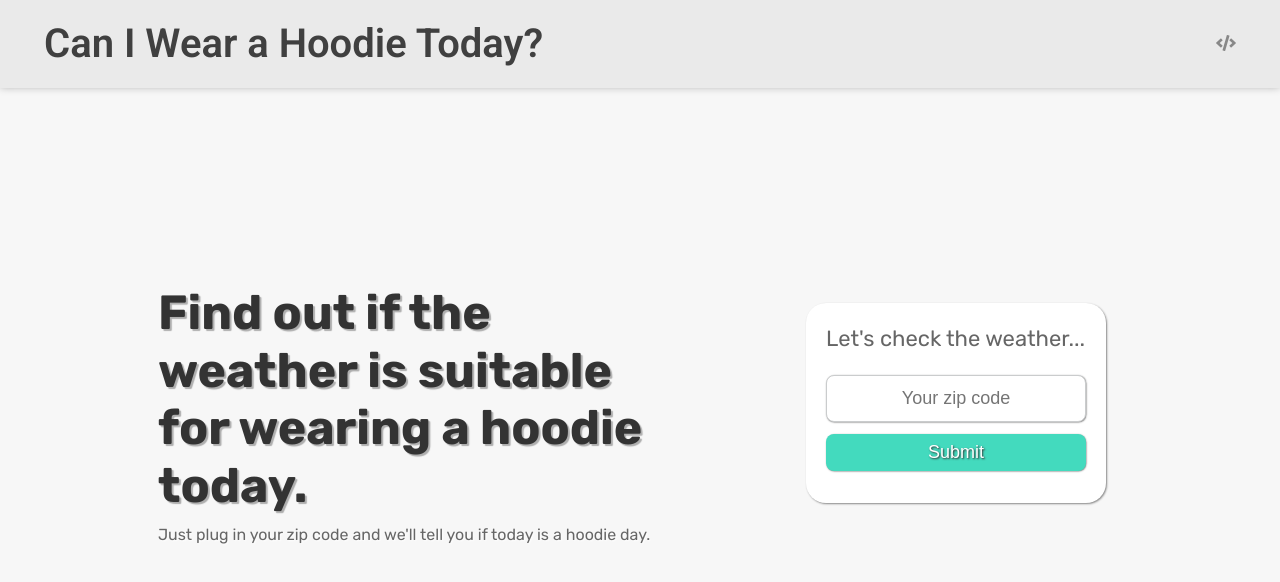
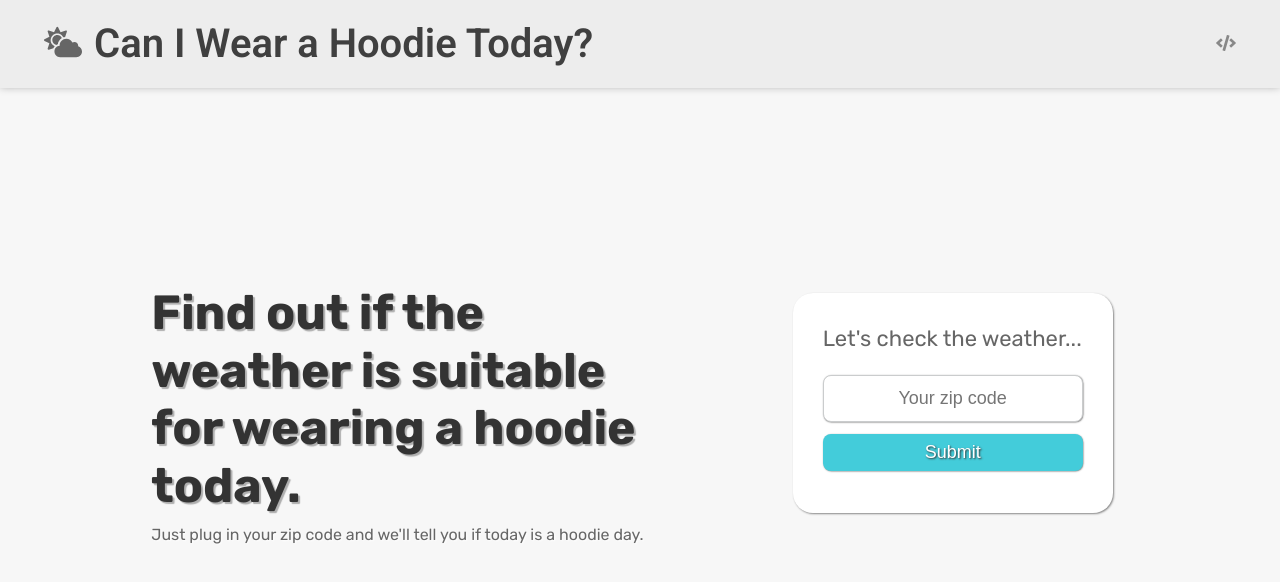
Before and after one commit to sharonrgomez/hoodie, a React (Create React App) app: page / in a window 1280 px wide. Shown: the top 582 px of the page. Built offline with nearby package versions, Linux system fonts and the light colour scheme.

Commit message:
add icon in header, change color of bg/header/icons

```diff
--- a/public/index.html
+++ b/public/index.html
@@ -5,8 +5,8 @@
   <meta charset='utf-8' />
   <link rel='icon' href='%PUBLIC_URL%/favicon.ico' />
   <meta name='viewport' content='width=device-width, initial-scale=1' />
-  <meta name='theme-color' content='#000000' />
-  <meta name='description' content='Find out if the weather's suitable for wearing a hoodie outside.' />
+  <meta name='theme-color' content='#ededed' />
+  <meta name='description' content="Find out if the weather's suitable for wearing a hoodie outside." />
   <title>Can I Wear a Hoodie Today?</title>
 </head>
 
--- a/src/components/Header.js
+++ b/src/components/Header.js
@@ -1,12 +1,12 @@
 import React from 'react';
 import { FontAwesomeIcon } from '@fortawesome/react-fontawesome'
-import { faCode } from '@fortawesome/free-solid-svg-icons'
+import { faCode, faCloudSun } from '@fortawesome/free-solid-svg-icons'
 
 const Header = () => (
   <header>
     <div className='nav'>
       <div className='nav-items'>
-        <h1 className='nav-title'>Can I Wear a Hoodie Today?</h1>
+        <h1 className='nav-title'><FontAwesomeIcon className='nav-title_icon' icon={faCloudSun} />Can I Wear a Hoodie Today?</h1>
         <a href='https://github.com/shaerins' target='_blank' rel='noopener noreferrer'><FontAwesomeIcon icon={faCode} /></a>
       </div>
     </div>
--- a/src/styles/base/_settings.scss
+++ b/src/styles/base/_settings.scss
@@ -4,7 +4,7 @@ $dark-gray: #666;
 $gray: #888;
 $light-gray: #cacccd;
 $lightest-gray: #e5e5e5;
-$teal: #43dabe;
+$teal: #43ccda;
 $almost-black: #333;
 $off-white: #f2f2f2;
 $almost-white: #f7f7f7;
--- a/src/styles/components/_navbar.scss
+++ b/src/styles/components/_navbar.scss
@@ -1,5 +1,5 @@
 header {
-  background-color: darken($off-white, 3%);
+  background-color: darken($off-white, 2%);
   box-shadow: 0 -1px 8px rgba(0, 0, 0, 0.3);
   @media (min-width: $tab-breakpoint) {
     margin-bottom: 6rem;
@@ -56,3 +56,8 @@ header {
     margin: 0 0 0 $l-size;
   }
 }
+
+.nav-title_icon {
+  color: $dark-gray;
+  padding: 0 1.2rem 0 0;
+}
--- a/src/styles/components/_weather-form.scss
+++ b/src/styles/components/_weather-form.scss
@@ -19,10 +19,10 @@
     margin: 2rem $m-size 5rem 2rem;
     border-radius: 2rem;
     background: white;
-    padding: 0 2rem 2rem;
+    padding: 1rem 3rem 3rem;
     box-shadow: 1px 1px 2px $gray;
     @media (min-width: $tab-sm-breakpoint) {
-        width: 30rem;
+        width: 32rem;
     }
     @media (min-width: $desktop-breakpoint) {
         margin-top: 4rem;
```
Also changed, not shown: 1 other file (tests, documents, lock files or other folders).
